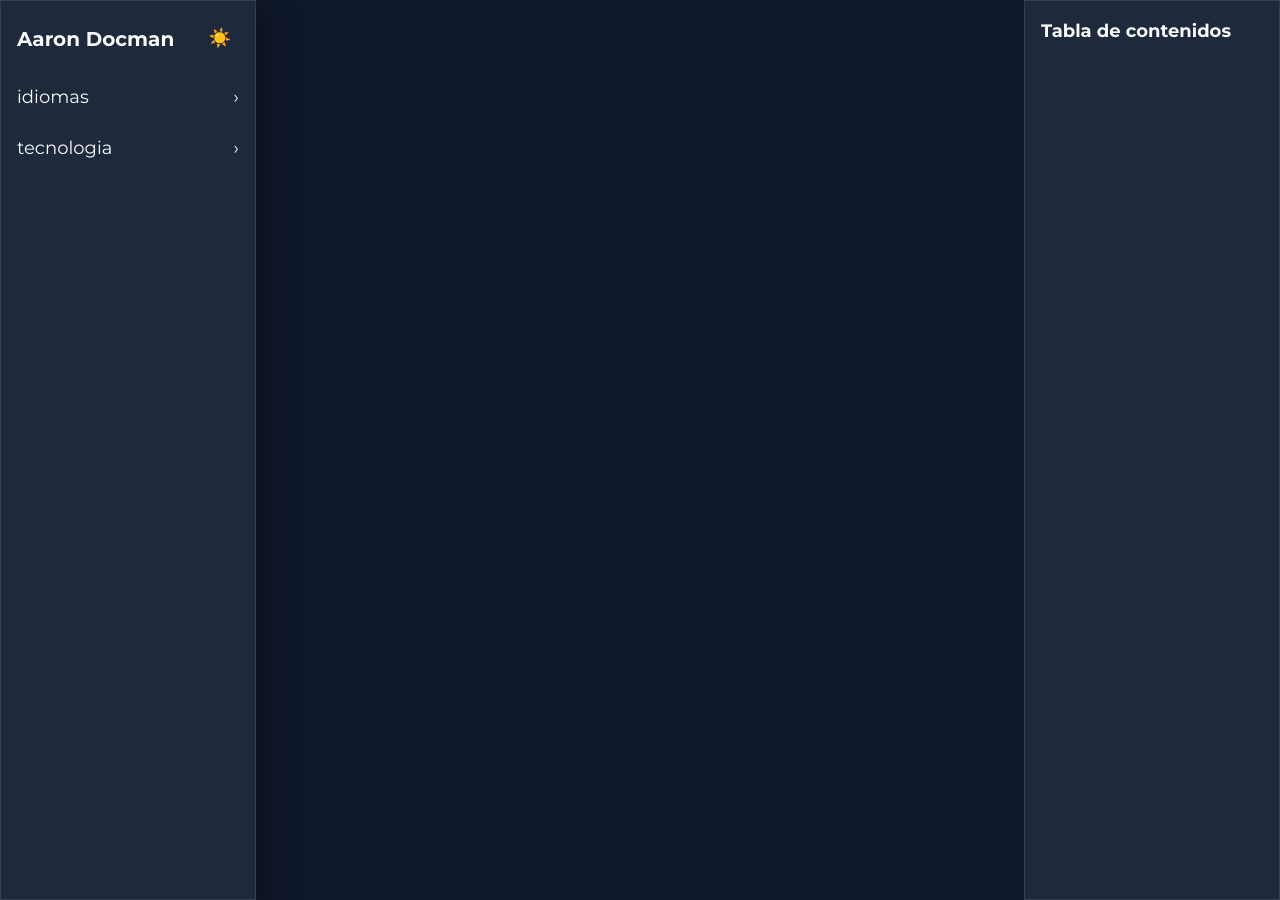
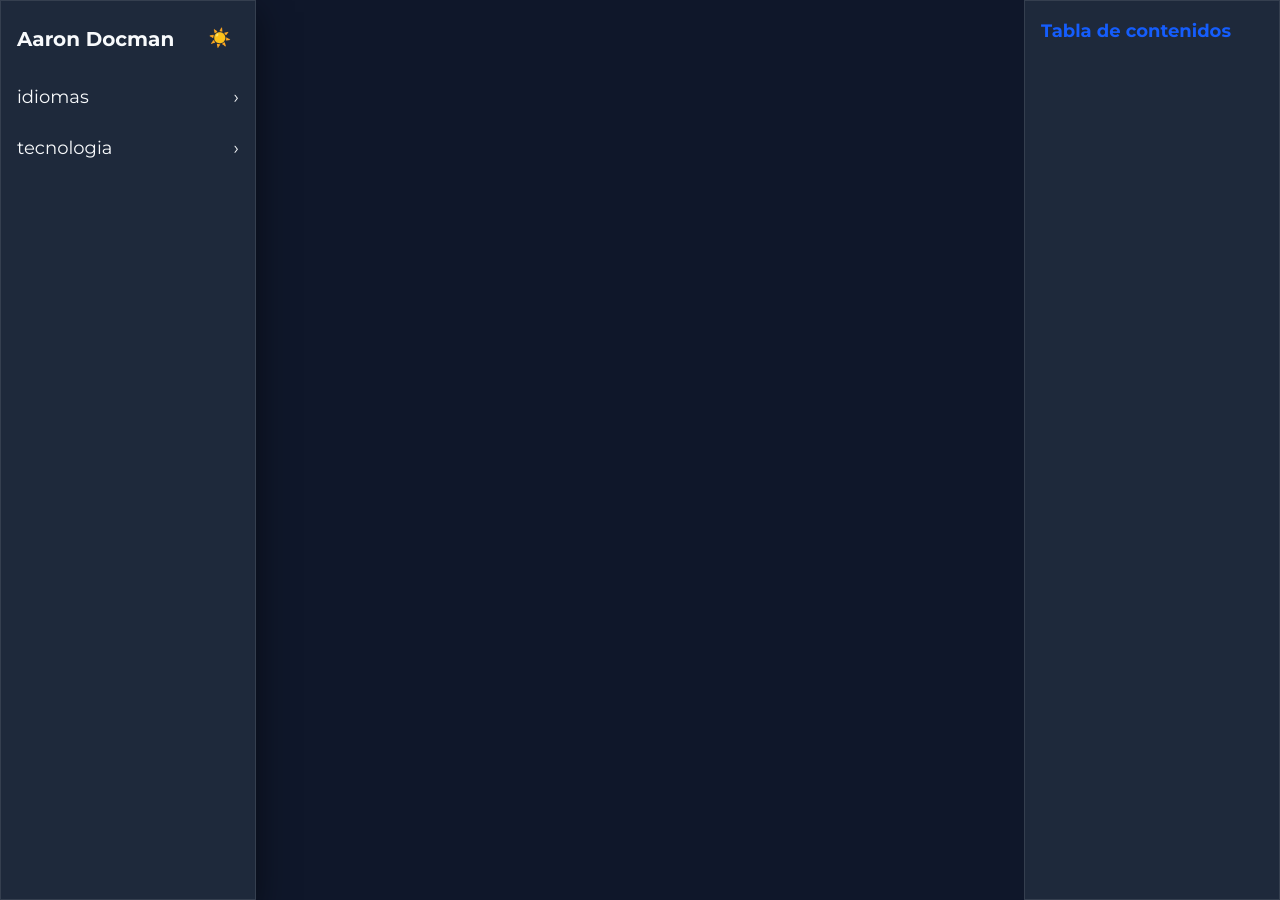
Before and after one commit to adocman/adocman.github.io, a Jekyll site: the page built from index.markdown, in a window 1280 px wide. Built offline with Jekyll 4.4.1, drawn with Linux system fonts in a browser that asks for light colours.

Commit message:
main.css changes

```diff
--- a/_layouts/default.html
+++ b/_layouts/default.html
@@ -84,7 +84,7 @@
 
   <!-- TOC Sidebar (derecha, desktop-only) -->
   <aside id="toc" class="hidden lg:block w-64 bg-sidebar border-l overflow-auto p-4">
-    <div class="font-bold text-lg mb-4 text-slate-50">Tabla de contenidos</div>
+    <div class="font-bold text-lg mb-4 text-blue-600">Tabla de contenidos</div>
     <nav>
       <ul id="toc-list" class="space-y-2 text-slate-50"></ul>
     </nav>
--- a/assets/css/main.css
+++ b/assets/css/main.css
@@ -136,8 +136,7 @@
   transition: transform 0.2s ease, box-shadow 0.2s ease;
 }
 button:hover, .theme-toggle:hover {
-  transform: scale(1.05);
-  box-shadow: 0 4px 16px rgba(0,0,0,0.3);
+  transform: scale(1.15);
 }
 
 /* Degradado animado como fondo opcional */
```
